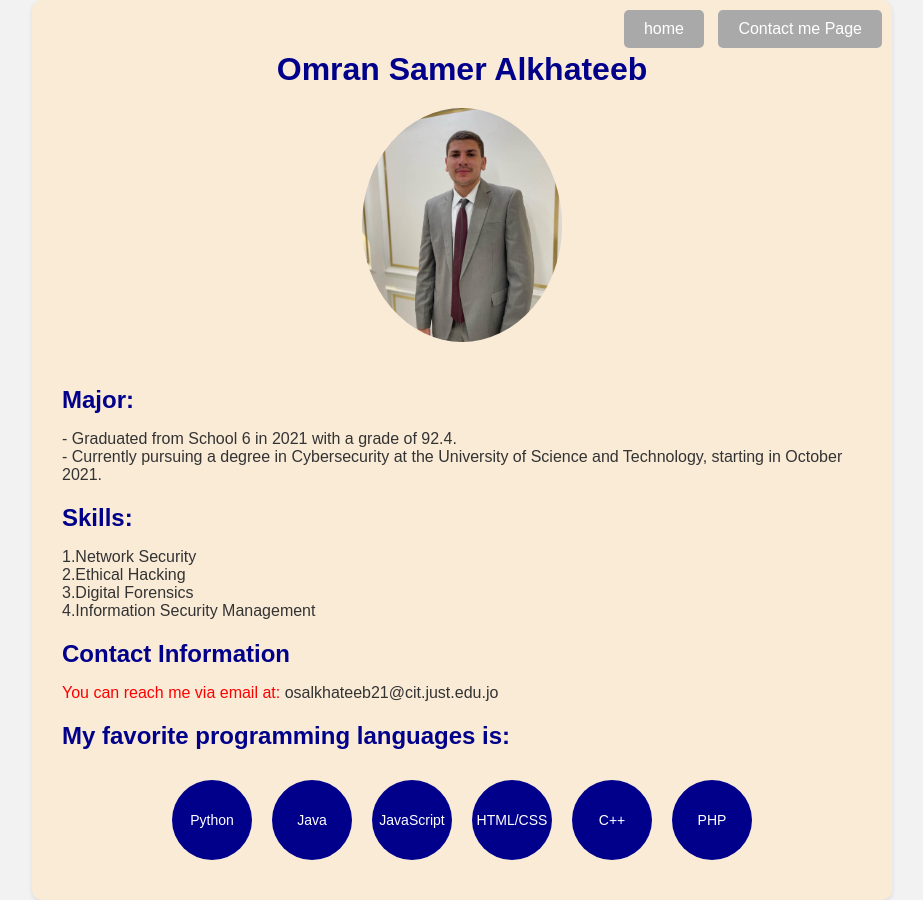
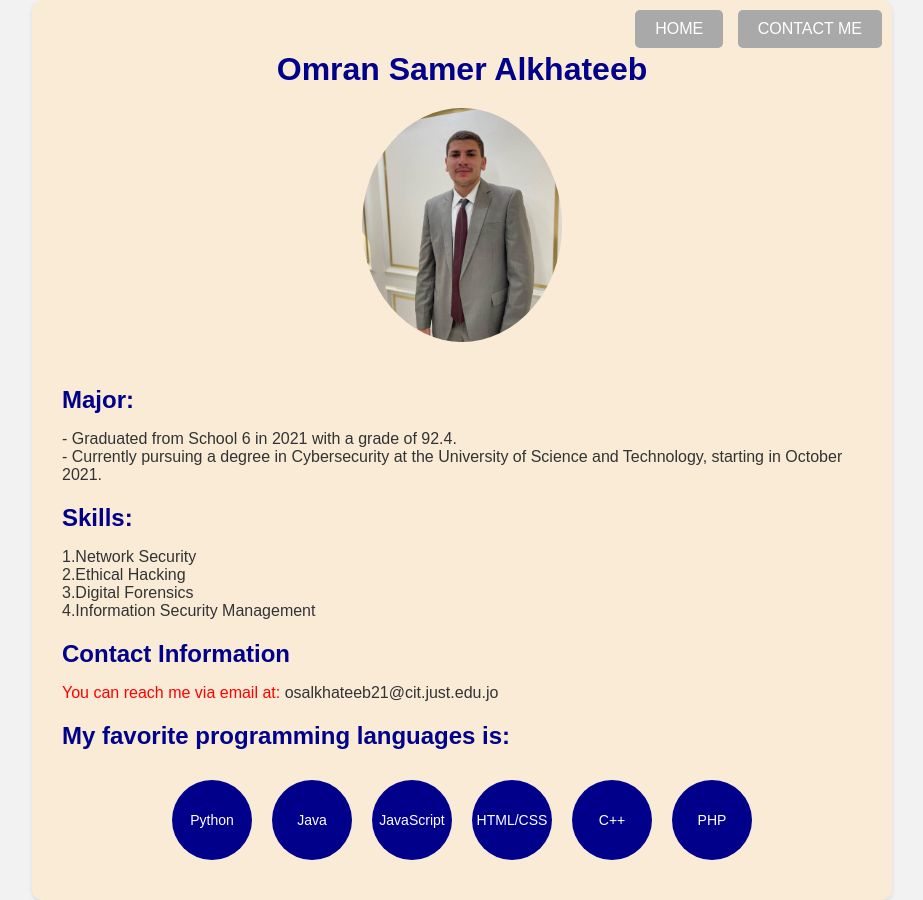
Before and after one commit to omran-cyber3232/omran-cyber3232.github.io, a plain HTML site: page index.html in a window 1280 px wide. Shown: the whole page, without its empty margins (178-1101 px from the left). Drawn offline with Linux system fonts and the light colour scheme.

Commit message:
index.html

```diff
--- a/index.html
+++ b/index.html
@@ -111,8 +111,8 @@
 <body>
     <div class="container">
         <div class="button-container">
-            <a href="/index.html">home</a>
-            <a href="cc.html">Contact me Page</a>
+            <a href="/index.html">HOME</a>
+            <a href="cc.html">CONTACT ME</a>
         </div>
         <h1>Omran Samer Alkhateeb</h1>
         <div style="text-align: center;">
```
